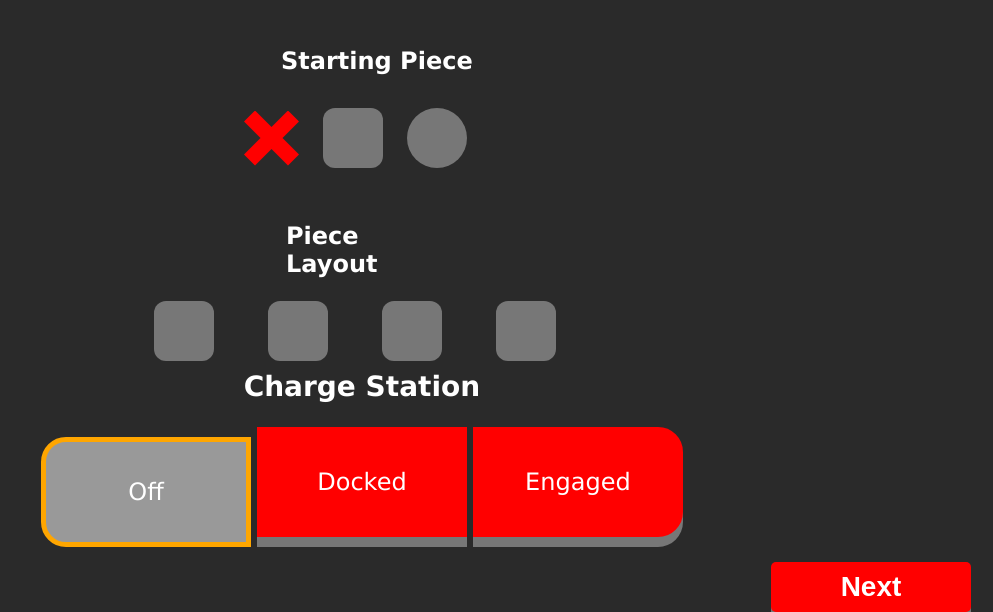
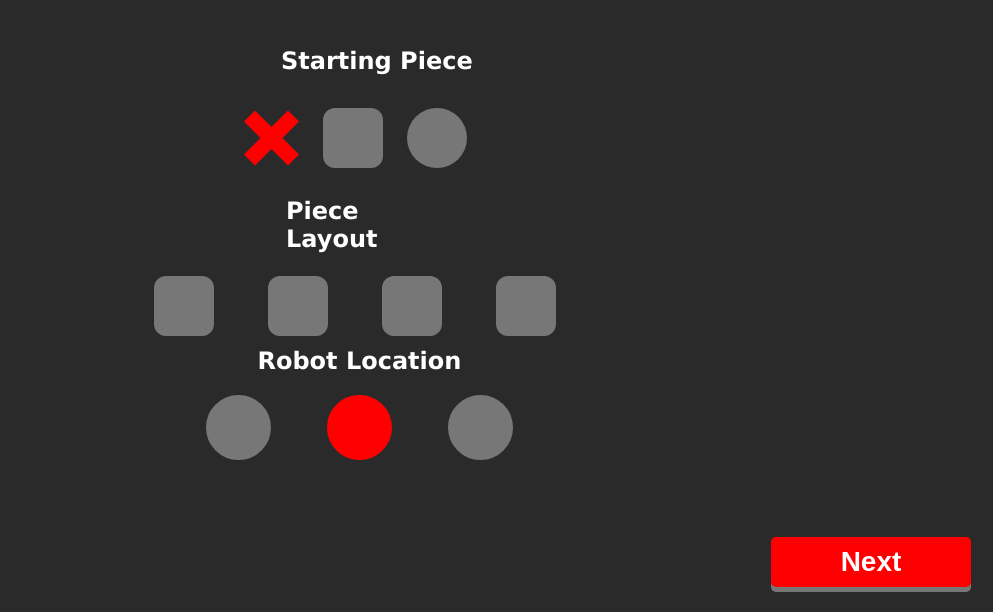
Before and after one commit to cavineers/ScoutingApp2023, a Flask app: template templates/2023/auto.html in a window 1400 px wide. Shown: the part 189-801 px from the top of the page, without its empty margins (407-1400 px from the left). Run offline with Flask 2, Linux system fonts and the light colour scheme; the template is opened without the code that fills it, so the values that code supplies are empty.

Commit message:
finished prematch page
replaced charge station with robot position

```diff
--- a/static/2023/css/auto.css
+++ b/static/2023/css/auto.css
@@ -57,7 +57,7 @@
 .layout h2 {
     font-size: 24px;
     font-weight: bold;
-    margin-top: 125px;
+    margin-top: 100px;
     margin-left: 135px;
 }
 
@@ -99,74 +99,37 @@
 }
 .start label input:checked ~ span.cone{background-color: #ff0;}
 
-.charge {
+.roboPos {
     position: absolute;
-    margin-top: 75px;
-    margin-left: 440px;
     text-align: center;
+    margin-left: 555px;
 }
 
-.charge label {
+.roboPos h2{
+    font-size: 24px;
+    font-weight: bold;
+    margin-top: 100px;
+    margin-left: 50px;
+}
+
+.roboPos label {
     position: relative;
 }
 
-.charge label input {
+.roboPos label input {
     display: none;
 }
 
-.charge label input:checked ~ span{
-    background-color: #999;
-    border: 5px solid #ffa600;
-    box-shadow: 0 0px #666;
-    transform: translateY(10px);
+.roboPos label span{
+    height: 35px;
+    width: 35px;
+    margin-left: 50px;
+    display: inline-block;
+    border: 15px solid #777;
+    border-radius: 100%;
+    background-color: #777;
 }
-
-.charge label span {
-    position: relative;
-    text-align: center;
-    display: inline-block;
-    font-size: 24px;
-}
-
-.left {
-    width: 200px;
-    height: 100px;
-    line-height: 100px;
-    background: #ff0000;
-    color: white;
-    border: 5px solid #ff0000;
-    text-align: center;
-    border-top-left-radius: 25px;
-    border-bottom-left-radius: 25px;
-    box-shadow: 0 10px #777;
-}
-.left:hover {background-color: #cf0000;}
-
-.mid {
-    width: 200px;
-    height: 100px;
-    line-height: 100px;
-    background: #ff0000;
-    color: white;
-    border: 5px solid #ff0000;
-    text-align: center;
-    box-shadow: 0 10px #777;
-}
-.mid:hover {background-color: #cf0000;}
-
-.right {
-    width: 200px;
-    height: 100px;
-    line-height: 100px;
-    background: #ff0000;
-    color: white;
-    border: 5px solid #ff0000;
-    text-align: center;
-    border-top-right-radius: 25px;
-    border-bottom-right-radius: 25px;
-    box-shadow: 0 10px #777;
-}
-.right:hover {background-color: #cf0000;}
+.roboPos label input:checked ~ span{background-color: #ff0000; border-color: #ff0000;}
 
 .next {
   height: 50px;
--- a/templates/2023/auto.html
+++ b/templates/2023/auto.html
@@ -51,19 +51,19 @@
             </table>
         </div>
     </div>
-    <div class="charge">
-        <h2>Charge Station</h2>
+    <div class="roboPos">
+        <h2>Robot Location</h2>
         <label>
-            <input type="radio" id="chargeOff" name="station" value="off" checked>
-            <span class="left">Off</span>
+            <input type="radio" id="roboLeft" name="roboPos" value="left">
+            <span></span>
         </label>
         <label>
-            <input type="radio" id="chargeDocked" name="station" value="docked">
-            <span class="mid">Docked</span>
+            <input type="radio" id="roboMid" name="roboPos" value="mid" checked>
+            <span></span>
         </label>
         <label>
-            <input type="radio" id="chargeEngaged" name="station" value="engaged">
-            <span class="right">Engaged</span>
+            <input type="radio" id="roboRight" name="roboPos" value="right">
+            <span></span>
         </label>
     </div>
     <div class="next_container">
```
